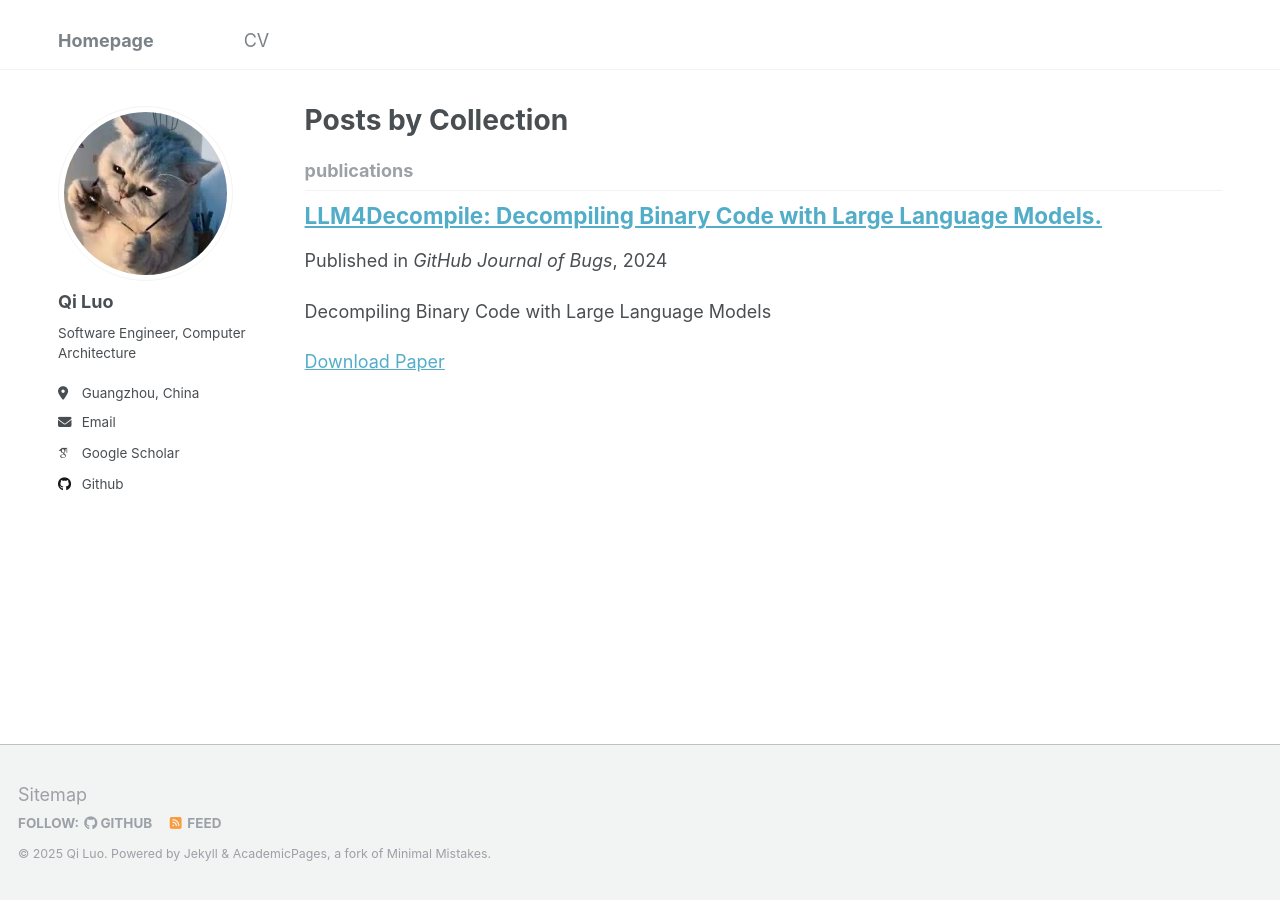
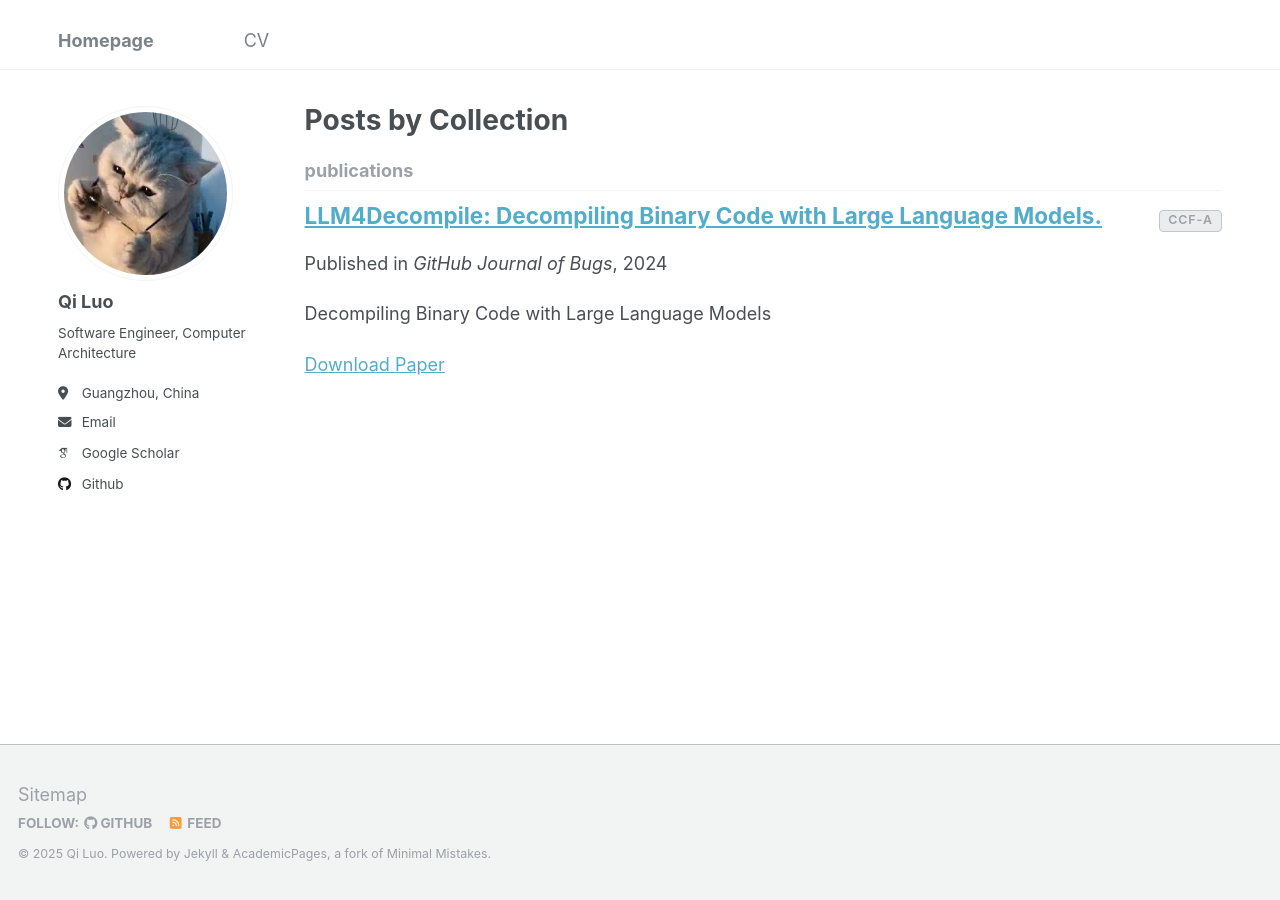
Before and after one commit to rocky-lq/rocky-lq.github.io, a Jekyll site: the page built from _pages/collection-archive.html, in a window 1280 px wide. Built offline with Jekyll 4.4.1, drawn with Linux system fonts in a browser that asks for light colours; some web fonts are replaced.

Commit message:
Add CCF tier badges to publications

```diff
--- a/_includes/archive-single.html
+++ b/_includes/archive-single.html
@@ -31,6 +31,9 @@
         <a href="{{ post.link }}">{{ title }}</a> <a href="{{ base_path }}{{ post.url }}" rel="permalink"><i class="fa fa-link" aria-hidden="true" title="permalink"></i><span class="sr-only">Permalink</span></a>
       {% else %}
         <a href="{{ base_path }}{{ post.url }}" rel="permalink">{{ title }}</a>
+      {% endif %}
+      {% if post.ccf %}
+        <span class="archive__item-ccf">CCF-{{ post.ccf | upcase }}</span>
       {% endif %}
     </h2>
 
--- a/_sass/_archive.scss
+++ b/_sass/_archive.scss
@@ -42,6 +42,28 @@
 .archive__item-title {
   margin-bottom: 0.25em;
   font-family: $sans-serif-narrow;
+  display: flex;
+  align-items: baseline;
+  gap: 0.5rem;
+  flex-wrap: wrap;
+
+  > a:first-child {
+    flex-grow: 1;
+  }
+
+  .archive__item-ccf {
+    margin-left: auto;
+    padding: 0.15rem 0.45rem;
+    font-size: 0.55em;
+    font-weight: 600;
+    letter-spacing: 0.08em;
+    color: mix(#fff, $primary-color, 25%);
+    background-color: mix(#fff, $primary-color, 85%);
+    border: 1px solid mix(#fff, $primary-color, 55%);
+    border-radius: $border-radius;
+    text-transform: uppercase;
+    white-space: nowrap;
+  }
 
   a + a {
     opacity: 0.5;
```
Also changed, not shown: _publications/2024-02-17-paper-title-number-4.md (+2 -0 lines).
